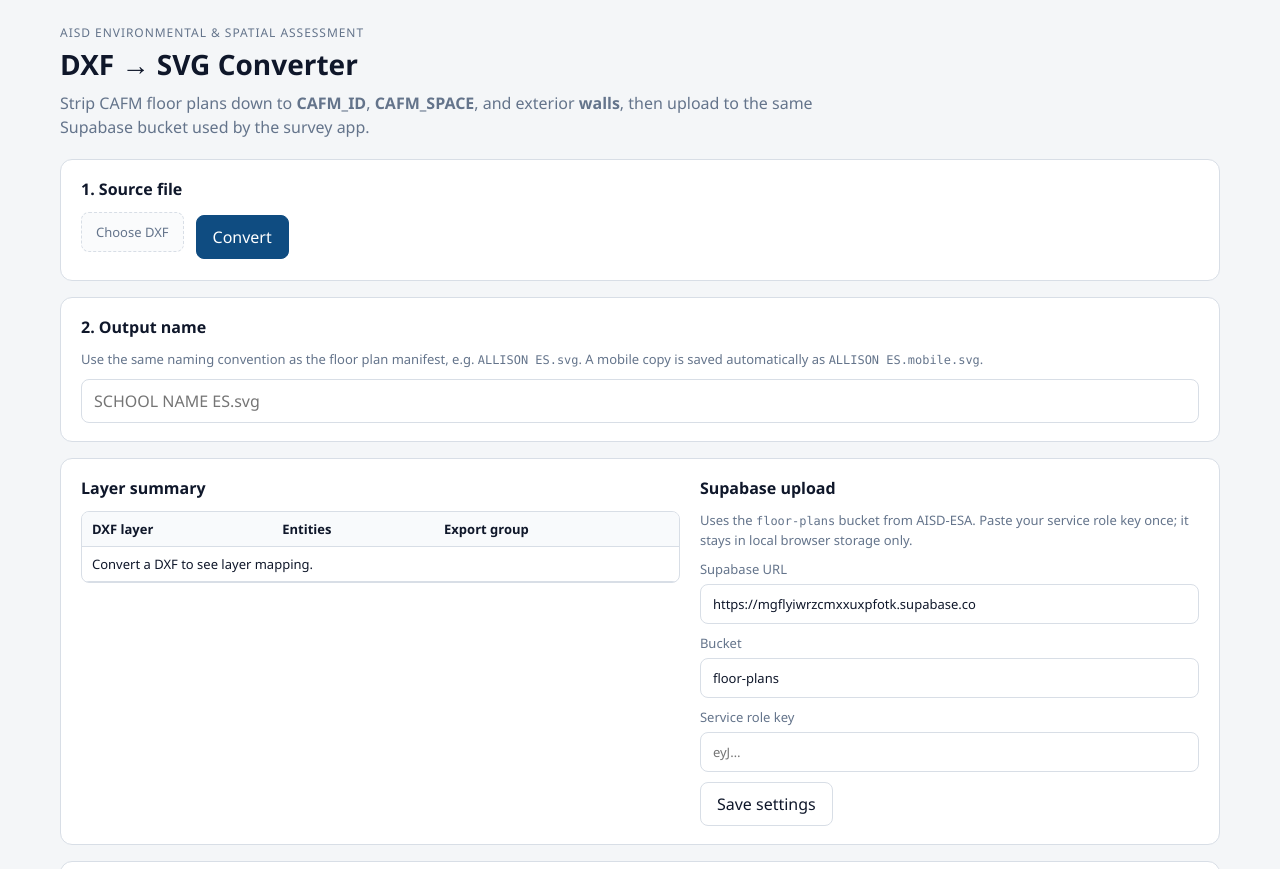
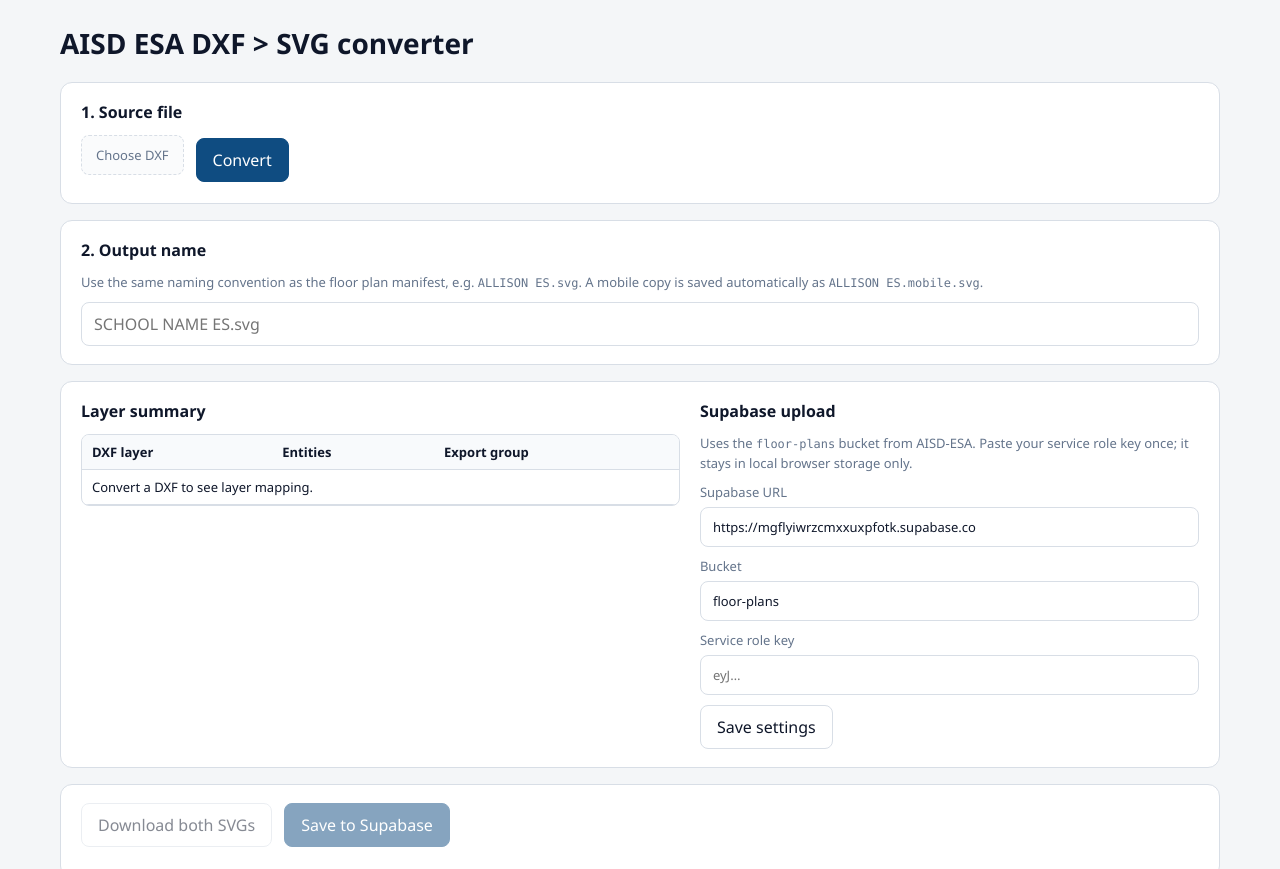
Before and after one commit to PerkinsEastmanStrategies/dxfconvert, a website built with Vite: page index.html in a window 1280 px wide. Shown: the top 869 px of the page. Built offline with nearby package versions, Linux system fonts and the light colour scheme.

Commit message:
Simplify page title and remove header subtext

```diff
--- a/index.html
+++ b/index.html
@@ -3,19 +3,12 @@
   <head>
     <meta charset="UTF-8" />
     <meta name="viewport" content="width=device-width, initial-scale=1.0" />
-    <title>AISD-ESA DXF → SVG Converter</title>
+    <title>AISD ESA DXF &gt; SVG converter</title>
   </head>
   <body>
     <div class="app">
       <header class="header">
-        <div>
-          <p class="eyebrow">AISD Environmental &amp; Spatial Assessment</p>
-          <h1>DXF → SVG Converter</h1>
-          <p class="subtitle">
-            Strip CAFM floor plans down to <strong>CAFM_ID</strong>, <strong>CAFM_SPACE</strong>,
-            and exterior <strong>walls</strong>, then upload to the same Supabase bucket used by the survey app.
-          </p>
-        </div>
+        <h1>AISD ESA DXF &gt; SVG converter</h1>
       </header>
 
       <section class="panel">
```
